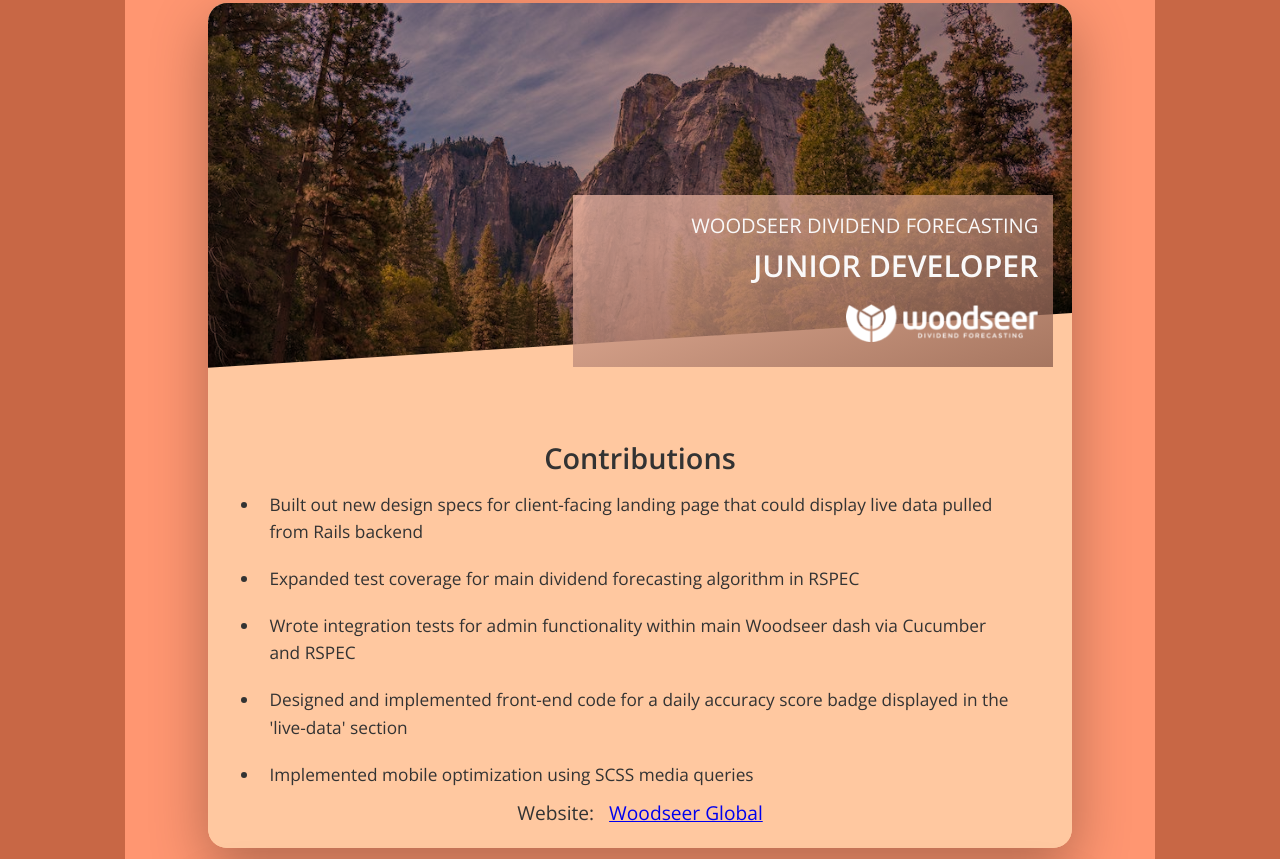
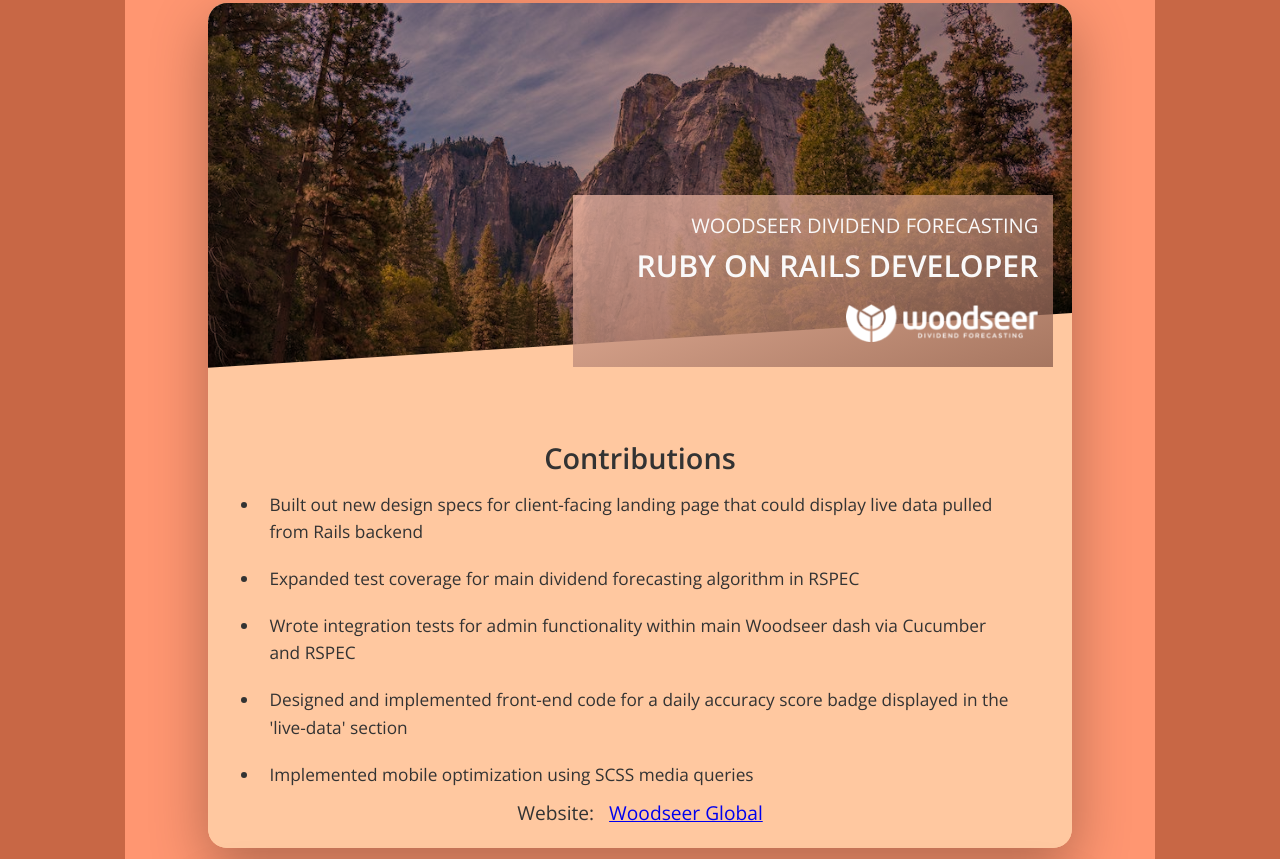
Before and after one commit to misraelson/resume-site, a website: page index.html in a window 1280 px wide. Shown: the part 2143-3002 px from the top of the page. Drawn offline with nearby package versions, Linux system fonts and the light colour scheme.

Commit message:
Update index.html

```diff
--- a/index.html
+++ b/index.html
@@ -94,7 +94,7 @@
             <div class="card__picture card__picture--1"></div>
             <div class="card__heading">
               Woodseer Dividend Forecasting
-              <h2>Junior Developer</h2>
+              <h2>Ruby on Rails Developer</h2>
               <div class="card__logo card__logo--1"></div>
             </div>
           </div>
```
